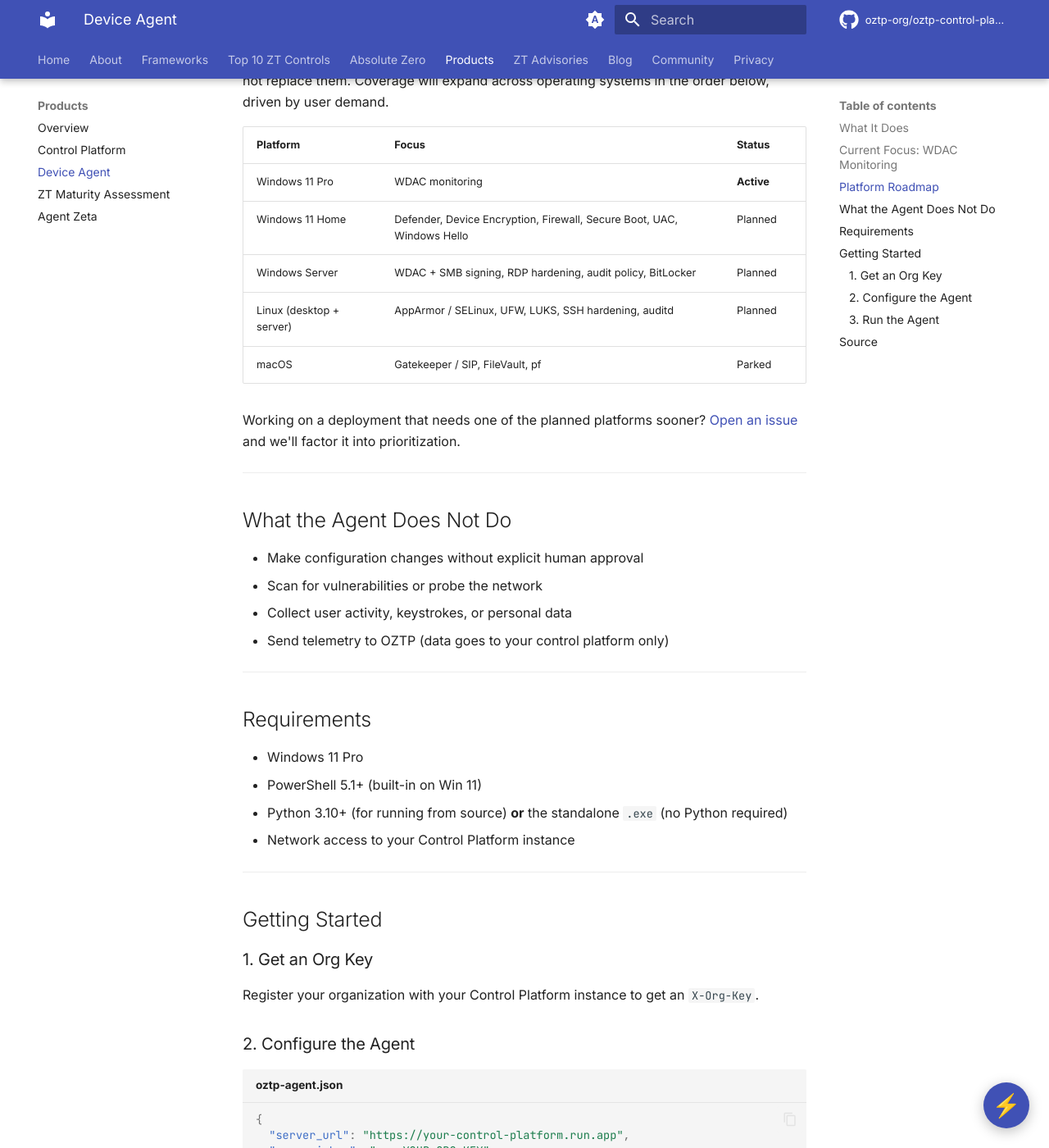
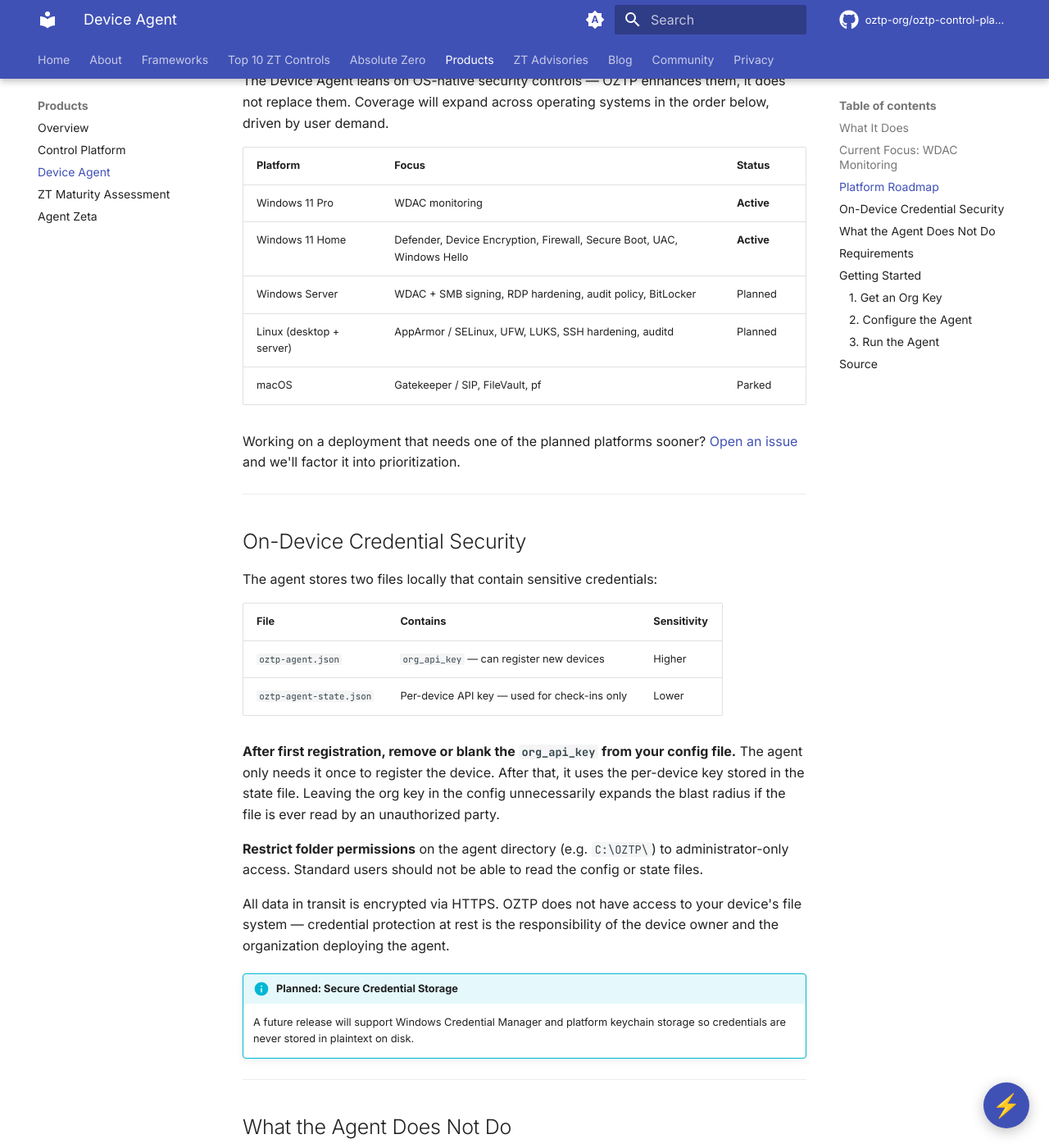
Before and after one commit to oztp-org/oztp-org.github.io, an MkDocs documentation site: the page built from docs/products/device-agent.md, in a window 1280 px wide and 1400 px high, scrolled down 1193 px. Shown: the whole window at 82% size. Built offline with MkDocs 1.6.1 and Material for MkDocs 9.7.7, drawn with Linux system fonts in a browser that asks for light colours; comment, search, counter and statistics services are not loaded; some of the changed text lies outside the part shown.

Commit message:
Add on-device credential security note; mark Win 11 Home as Active
Documents org_api_key removal after registration, folder permission
hardening, and responsibility boundary for at-rest credential protection.
Marks Windows 11 Home as Active following successful end-to-end test.

Co-Authored-By: Claude Sonnet 4.6 <noreply@anthropic.com>

```diff
--- a/docs/products/device-agent.md
+++ b/docs/products/device-agent.md
@@ -1,8 +1,8 @@
 # Device Agent
 
-**Status:** Active — Windows 11 Pro (additional platforms on the roadmap)
+**Status:** Active — Windows 11 Pro and Windows 11 Home (additional platforms on the roadmap)
 
-The OZTP Device Agent is a lightweight background process that reports security posture data to the Control Platform. The initial release targets Windows 11 Pro; additional operating systems are on the roadmap below.
+The OZTP Device Agent is a lightweight background process that reports security posture data to the Control Platform. The current release supports Windows 11 Pro and Home; additional operating systems are on the roadmap below.
 
 ---
 
@@ -36,12 +36,32 @@ The Device Agent leans on OS-native security controls — OZTP enhances them, it
 | Platform | Focus | Status |
 |---|---|---|
 | Windows 11 Pro | WDAC monitoring | **Active** |
-| Windows 11 Home | Defender, Device Encryption, Firewall, Secure Boot, UAC, Windows Hello | Planned |
+| Windows 11 Home | Defender, Device Encryption, Firewall, Secure Boot, UAC, Windows Hello | **Active** |
 | Windows Server | WDAC + SMB signing, RDP hardening, audit policy, BitLocker | Planned |
 | Linux (desktop + server) | AppArmor / SELinux, UFW, LUKS, SSH hardening, auditd | Planned |
 | macOS | Gatekeeper / SIP, FileVault, pf | Parked |
 
 Working on a deployment that needs one of the planned platforms sooner? [Open an issue](https://github.com/oztp-org/oztp-control-platform/issues) and we'll factor it into prioritization.
+
+---
+
+## On-Device Credential Security
+
+The agent stores two files locally that contain sensitive credentials:
+
+| File | Contains | Sensitivity |
+|---|---|---|
+| `oztp-agent.json` | `org_api_key` — can register new devices | Higher |
+| `oztp-agent-state.json` | Per-device API key — used for check-ins only | Lower |
+
+**After first registration, remove or blank the `org_api_key` from your config file.** The agent only needs it once to register the device. After that, it uses the per-device key stored in the state file. Leaving the org key in the config unnecessarily expands the blast radius if the file is ever read by an unauthorized party.
+
+**Restrict folder permissions** on the agent directory (e.g. `C:\OZTP\`) to administrator-only access. Standard users should not be able to read the config or state files.
+
+All data in transit is encrypted via HTTPS. OZTP does not have access to your device's file system — credential protection at rest is the responsibility of the device owner and the organization deploying the agent.
+
+!!! info "Planned: Secure Credential Storage"
+    A future release will support Windows Credential Manager and platform keychain storage so credentials are never stored in plaintext on disk.
 
 ---
 
```
